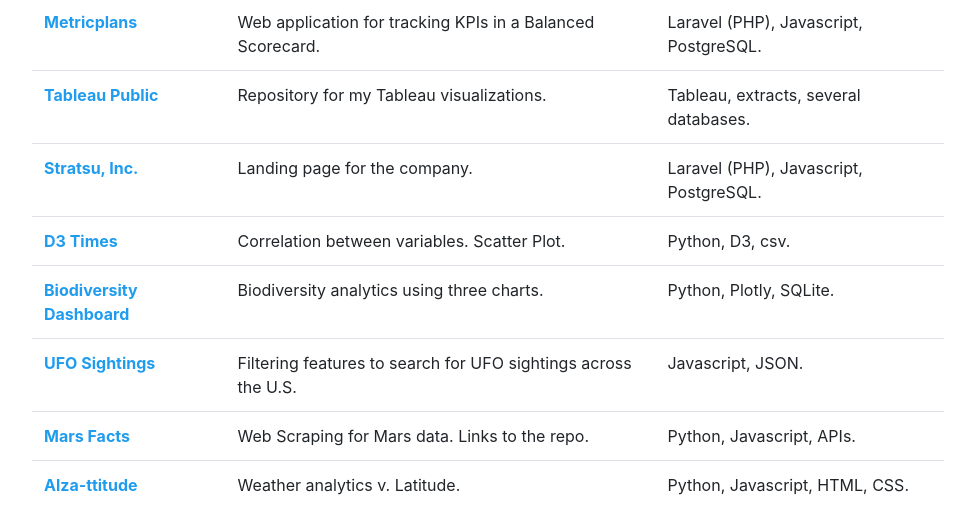
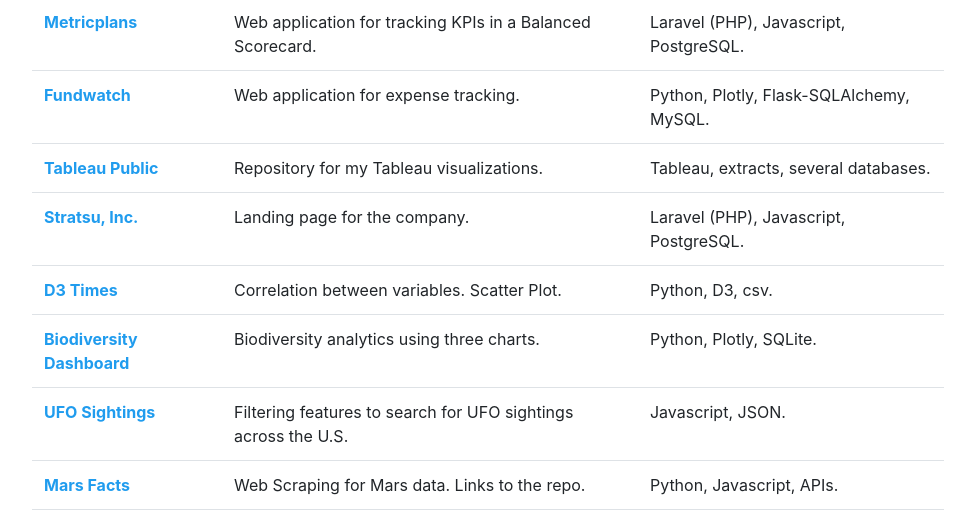
Before and after one commit to carlosalzate74/e-resume, a plain HTML site: page index.html in a window 1280 px wide. Shown: the part 2810-3324 px from the top of the page, without its empty margins (288-1263 px from the left). Drawn offline with Linux system fonts and the light colour scheme; a web font is replaced by a local one.

Commit message:
Adding Fundwatch to portfolio

```diff
--- a/index.html
+++ b/index.html
@@ -180,6 +180,11 @@
               <td>Laravel (PHP), Javascript, PostgreSQL.</td>
             </tr>
             <tr>
+              <th scope="row"><a href="https://fundwatch.herokuapp.com/" target="_blank">Fundwatch</a></th>
+              <td>Web application for expense tracking.</td>
+              <td>Python, Plotly, Flask-SQLAlchemy, MySQL.</td>
+            </tr>
+            <tr>
               <th scope="row"><a href="https://public.tableau.com/profile/carlosalzate#!/" target="_blank">Tableau Public</a></th>
               <td>Repository for my Tableau visualizations.</td>
               <td>Tableau, extracts, several databases.</td>
```
